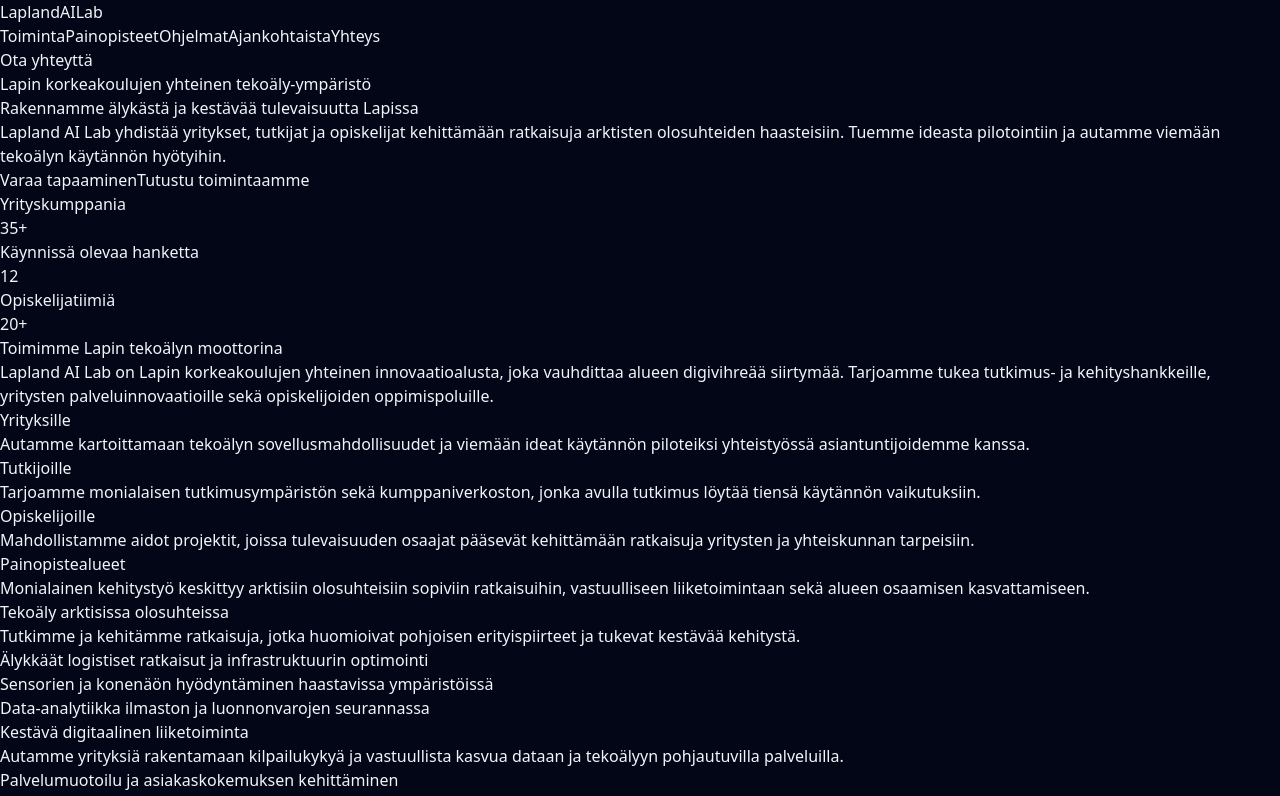
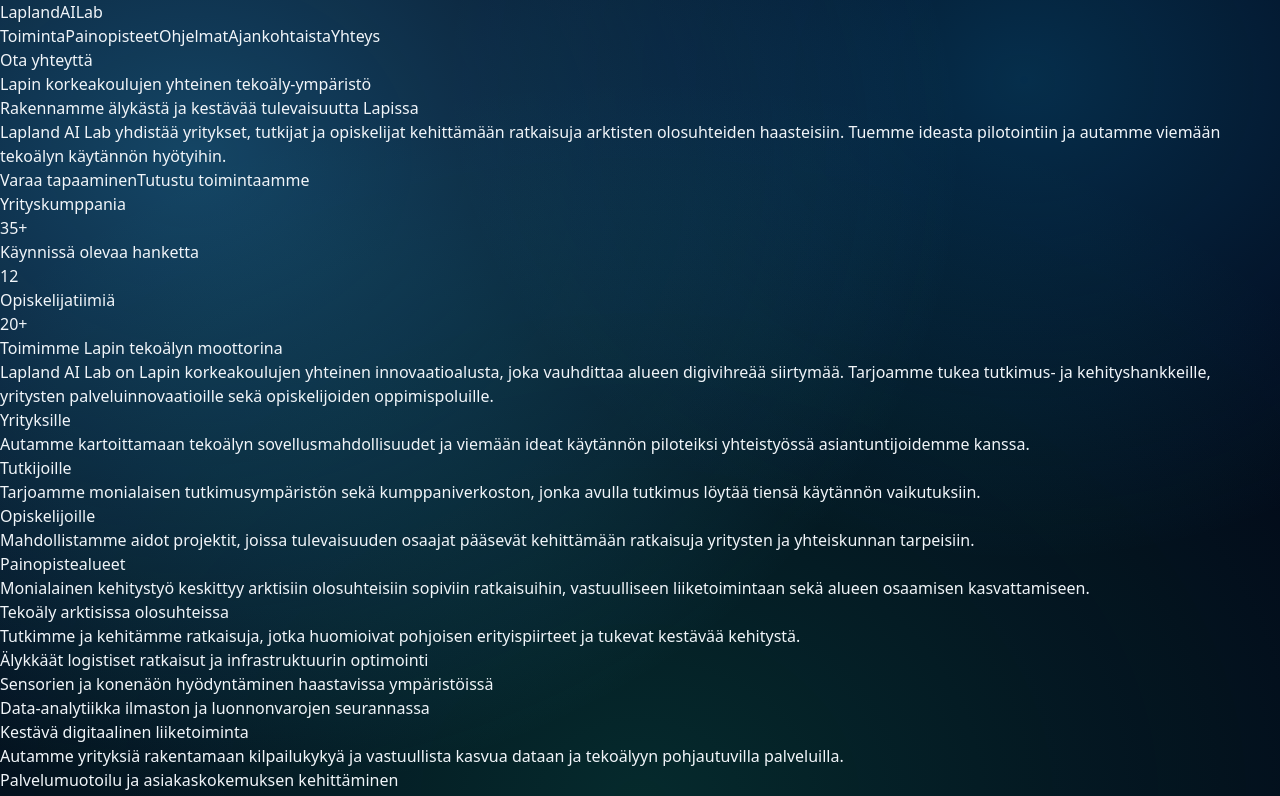
Before and after one commit to akio-byte/laplandailab-site, a React (Vite) app: page / in a window 1280 px wide. Shown: the top 796 px of the page. Built offline with nearby package versions, Linux system fonts and the light colour scheme; the HTML template or start-up script is replaced by a standard one.

Commit message:
feat: add aurora-inspired body gradient

```diff
--- a/src/index.css
+++ b/src/index.css
@@ -9,6 +9,12 @@
 
   body {
     @apply bg-slate-950 text-slate-100 antialiased;
+    background-image:
+      radial-gradient(60% 80% at 15% 20%, rgba(56, 189, 248, 0.35), rgba(2, 6, 23, 0)),
+      radial-gradient(45% 60% at 80% 10%, rgba(14, 165, 233, 0.25), rgba(2, 6, 23, 0)),
+      radial-gradient(70% 90% at 50% 100%, rgba(16, 185, 129, 0.2), rgba(2, 6, 23, 0));
+    background-repeat: no-repeat;
+    background-attachment: fixed;
   }
 
   a {
```
